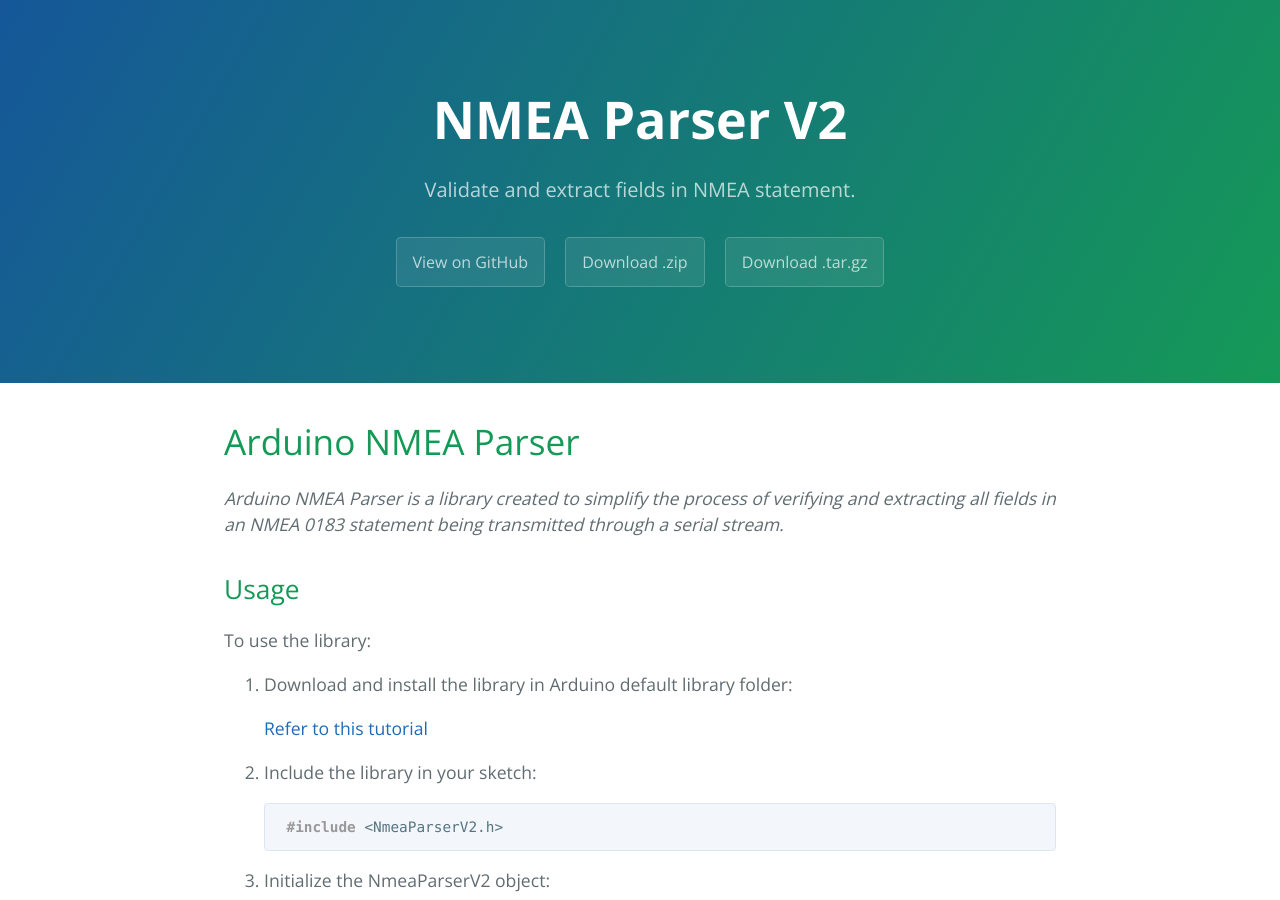
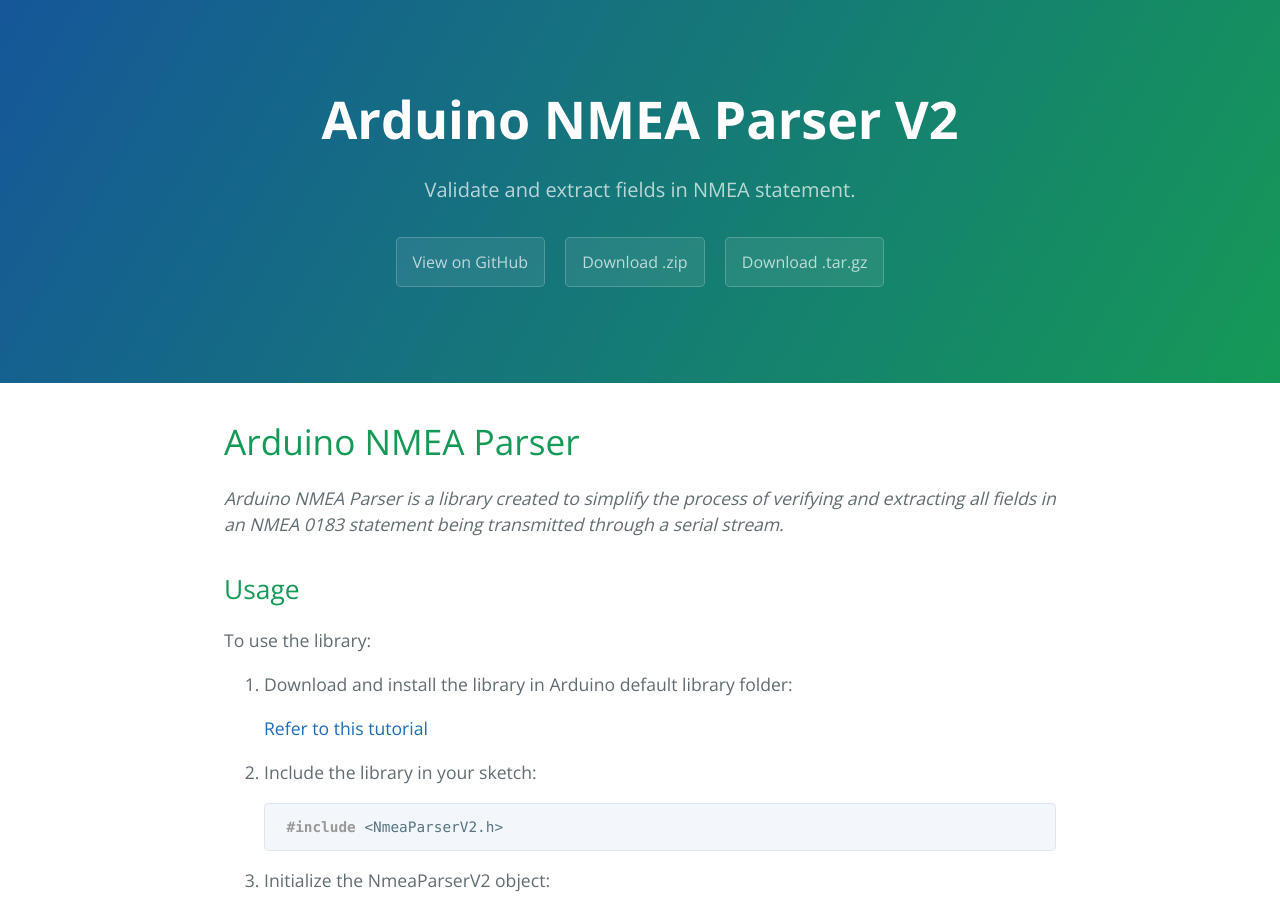
Before and after one commit to shah253kt/arduino-nmea-parser-v2, a Jekyll site: the page built from docs/index.md, in a window 1280 px wide and 900 px high. Built offline with Jekyll 4.4.1, drawn with Linux system fonts in a browser that asks for light colours; our own code applies the rules of GitHub Pages for plain Markdown files.

Commit message:
Add Arduino in gh-pages title

```diff
--- a/docs/_config.yml
+++ b/docs/_config.yml
@@ -1,4 +1,4 @@
 theme: jekyll-theme-cayman
-title: NMEA Parser V2
+title: Arduino NMEA Parser V2
 description: Validate and extract fields in NMEA statement.
 show_downloads: "true"
```
